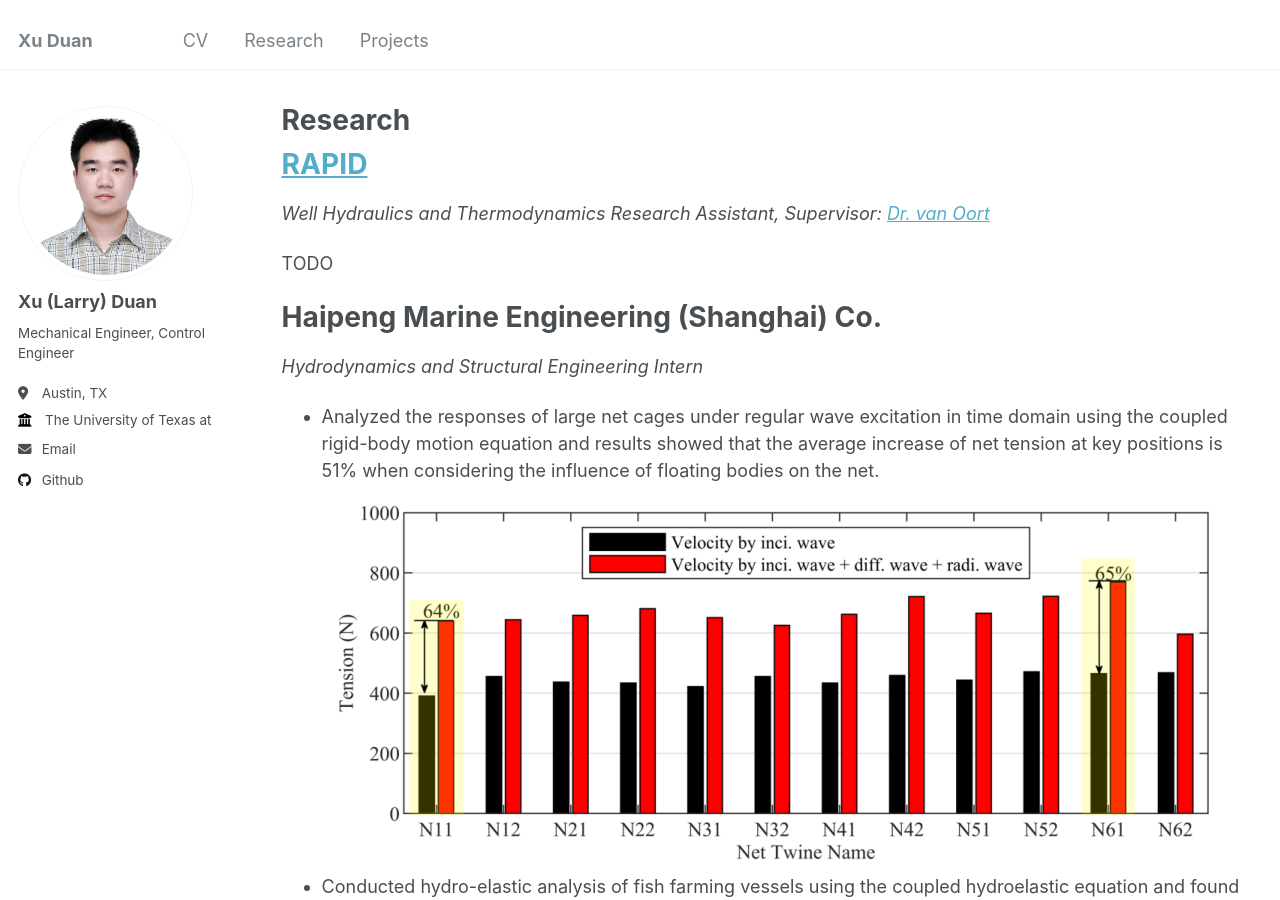
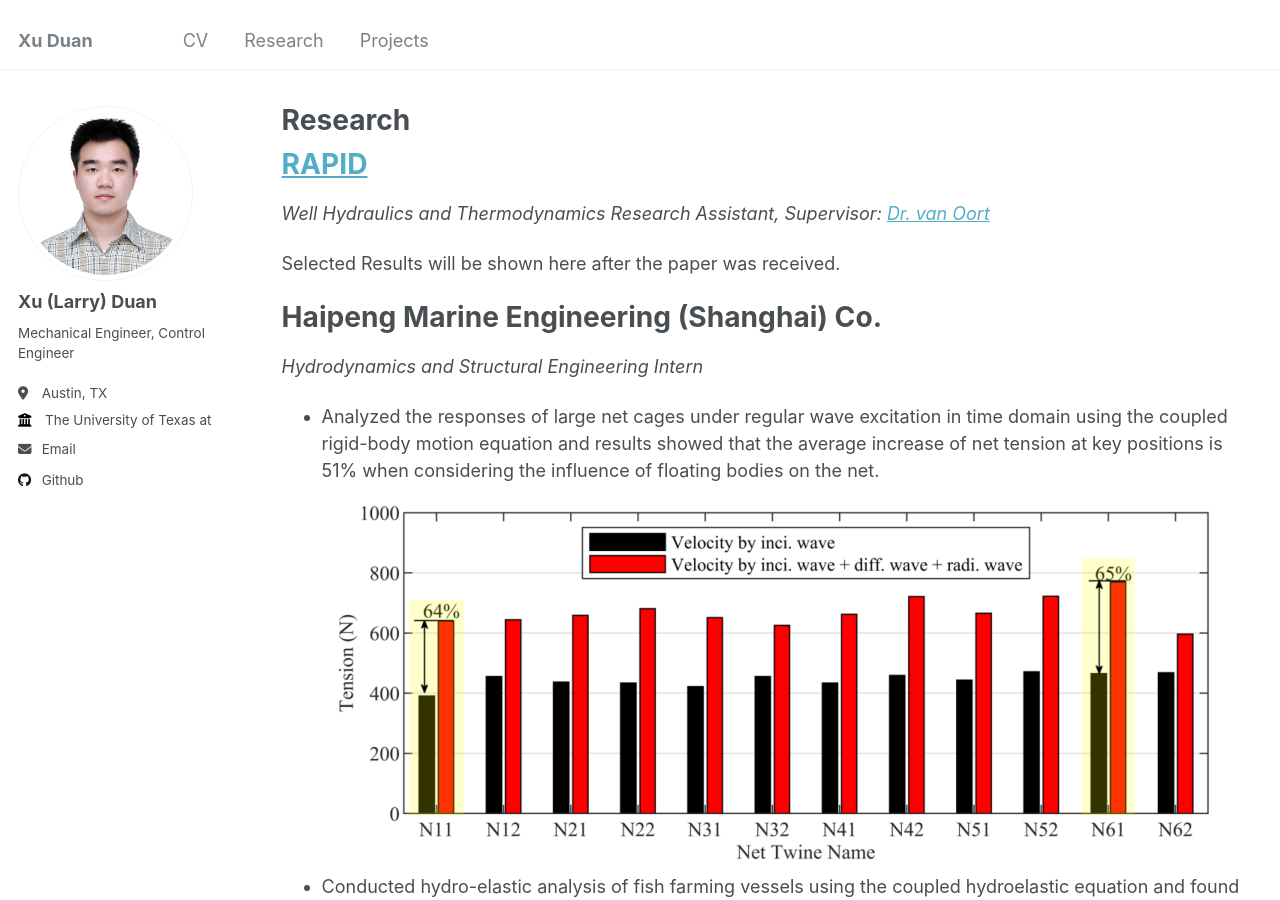
Before and after one commit to Xu-Duan/Xu-Duan.github.io, a Jekyll site: the page built from _pages/research.md, in a window 1280 px wide and 900 px high. Built offline with Jekyll 4.4.1, drawn with Linux system fonts in a browser that asks for light colours.

Commit message:
modify research and about

```diff
--- a/_pages/research.md
+++ b/_pages/research.md
@@ -13,7 +13,7 @@ redirect_from:
 ======
 *Well Hydraulics and Thermodynamics Research Assistant, Supervisor: [Dr. van Oort](https://www.pge.utexas.edu/facultystaff/faculty-directory/vanoort)*
 
-TODO
+Selected Results will be shown here after the paper was received.
 
 Haipeng Marine Engineering (Shanghai) Co.
 ======
```
Also changed, not shown: _pages/about.md (+1 -1 lines).
